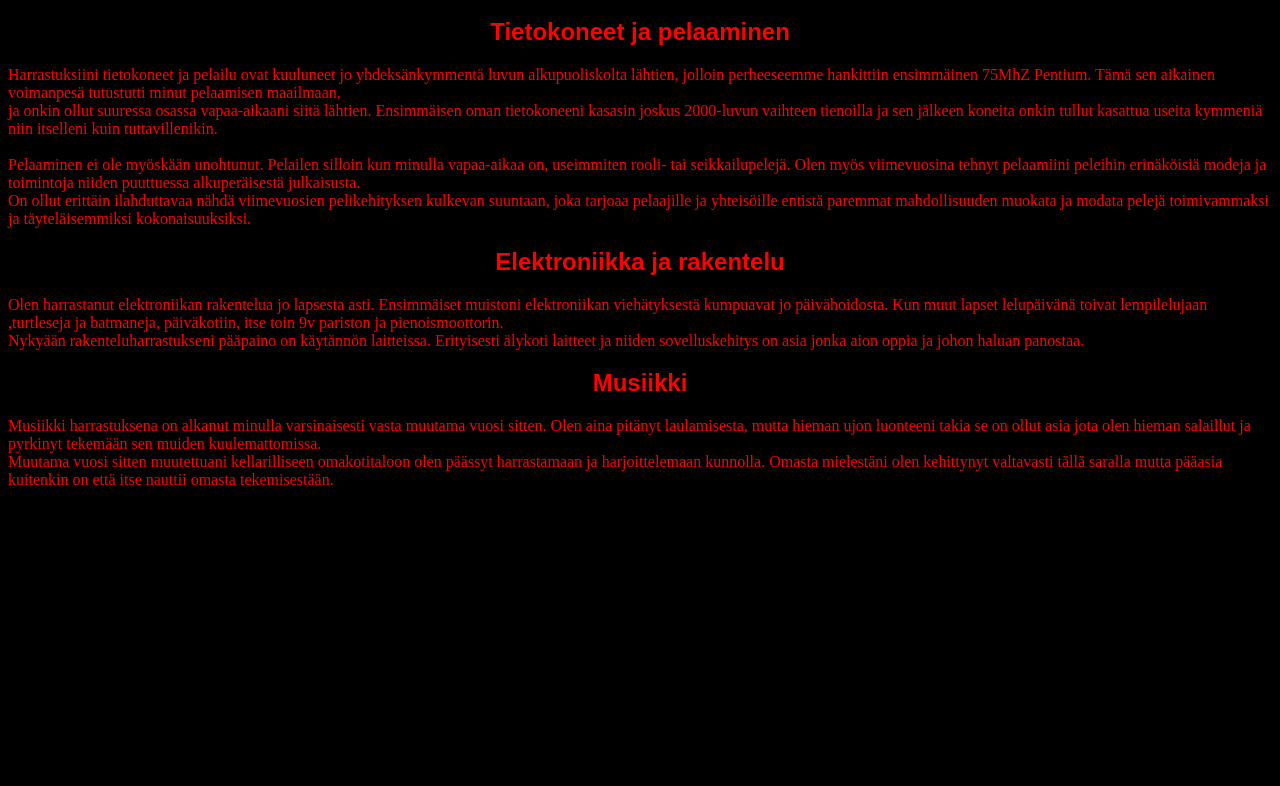
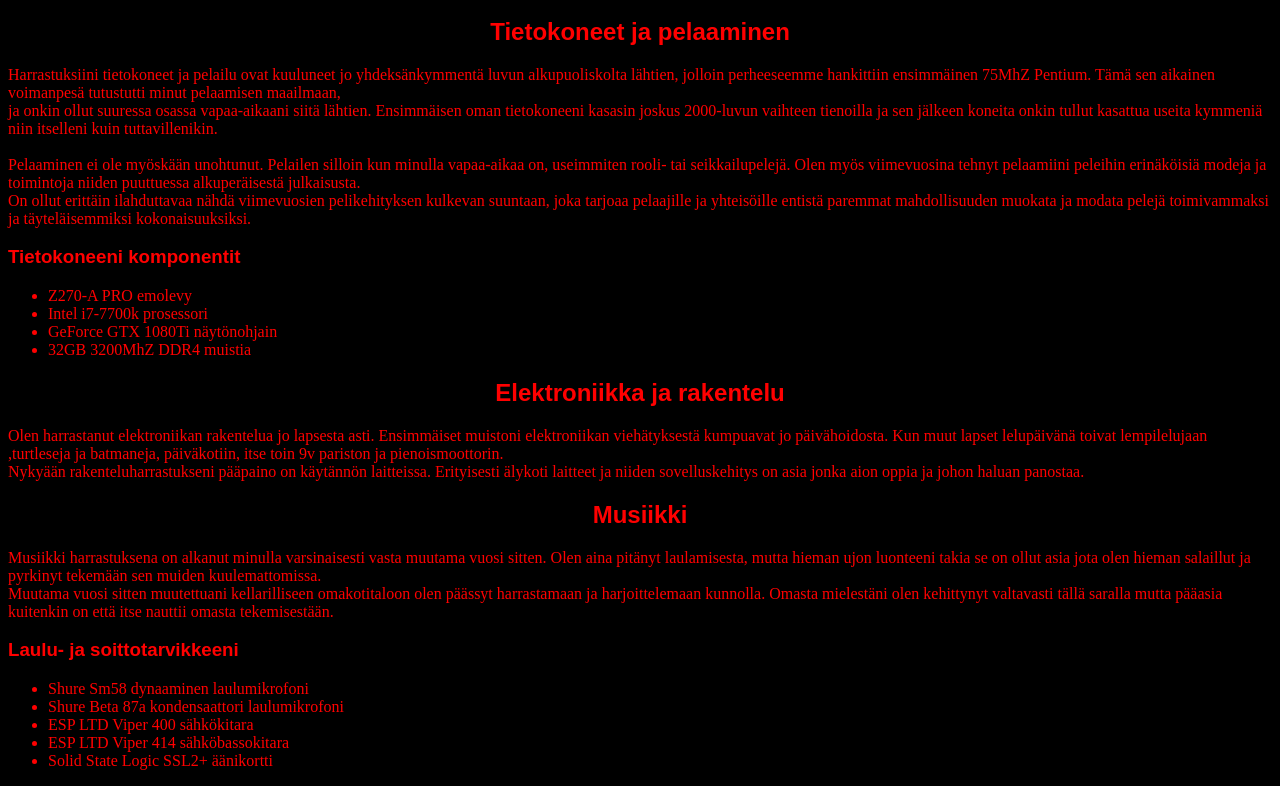
Before and after one commit to Nuojua/nuojua.github.io, a website: page harrastukset.html in a window 1280 px wide. Shown: the part 100-886 px from the top of the page. Before the commit the page ends 800 px from the top, so only its background shows below. Drawn offline with Linux system fonts and the light colour scheme.

Commit message:
Add files via upload

```diff
--- a/harrastukset.html
+++ b/harrastukset.html
@@ -8,6 +8,7 @@
 body {background-color: black;text-align: center;}
 h1   {color: red;font-family: arial;font-size 300%;}
 h2   {color: red;font-family: arial;font-size 200%;}
+h3   {color: red;font-family: arial;font-size 150%;text-align: left;}
 p    {color: red;font-family: sans serif;font-size 100%;text-align: left;}
 ul    {color: red;font-family: sans serif;font-size 100%;text-align: left;}
 a:link {color: red;font-family: arial;font-size 200%;}
@@ -33,6 +34,15 @@ a:active {color: red;font-family: arial;font-size 200%;}
 	On ollut erittäin ilahduttavaa nähdä viimevuosien pelikehityksen kulkevan suuntaan, joka tarjoaa pelaajille ja yhteisöille entistä paremmat mahdollisuuden muokata ja modata pelejä
 	toimivammaksi ja täyteläisemmiksi kokonaisuuksiksi.</p>
 
+	<h3>Tietokoneeni komponentit</h3>
+
+	<ul>
+		<li>Z270-A PRO emolevy</li>
+		<li>Intel i7-7700k prosessori</li>
+		<li>GeForce GTX 1080Ti näytönohjain</li>
+		<li>32GB 3200MhZ DDR4 muistia</li>
+	</ul>
+
 <h2>Elektroniikka ja rakentelu</h2>
 
 	<p>Olen harrastanut elektroniikan rakentelua jo lapsesta asti. Ensimmäiset muistoni elektroniikan viehätyksestä kumpuavat jo päivähoidosta. Kun muut lapset lelupäivänä toivat lempilelujaan
@@ -45,5 +55,15 @@ a:active {color: red;font-family: arial;font-size 200%;}
 	jota olen hieman salaillut ja pyrkinyt tekemään sen muiden kuulemattomissa.<br>Muutama vuosi sitten muutettuani kellarilliseen omakotitaloon olen päässyt harrastamaan ja harjoittelemaan kunnolla.
 	Omasta mielestäni olen kehittynyt valtavasti tällä saralla mutta pääasia kuitenkin on että itse nauttii omasta tekemisestään.</p>
 
+<h3>Laulu- ja soittotarvikkeeni</h3>
+
+	<ul>
+		<li>Shure Sm58 dynaaminen laulumikrofoni</li>
+		<li>Shure Beta 87a kondensaattori laulumikrofoni</li>
+		<li>ESP LTD Viper 400 sähkökitara</li>
+		<li>ESP LTD Viper 414 sähköbassokitara</li>
+		<li>Solid State Logic SSL2+ äänikortti</li>
+	</ul>
+
 </body>
 </html>
```
